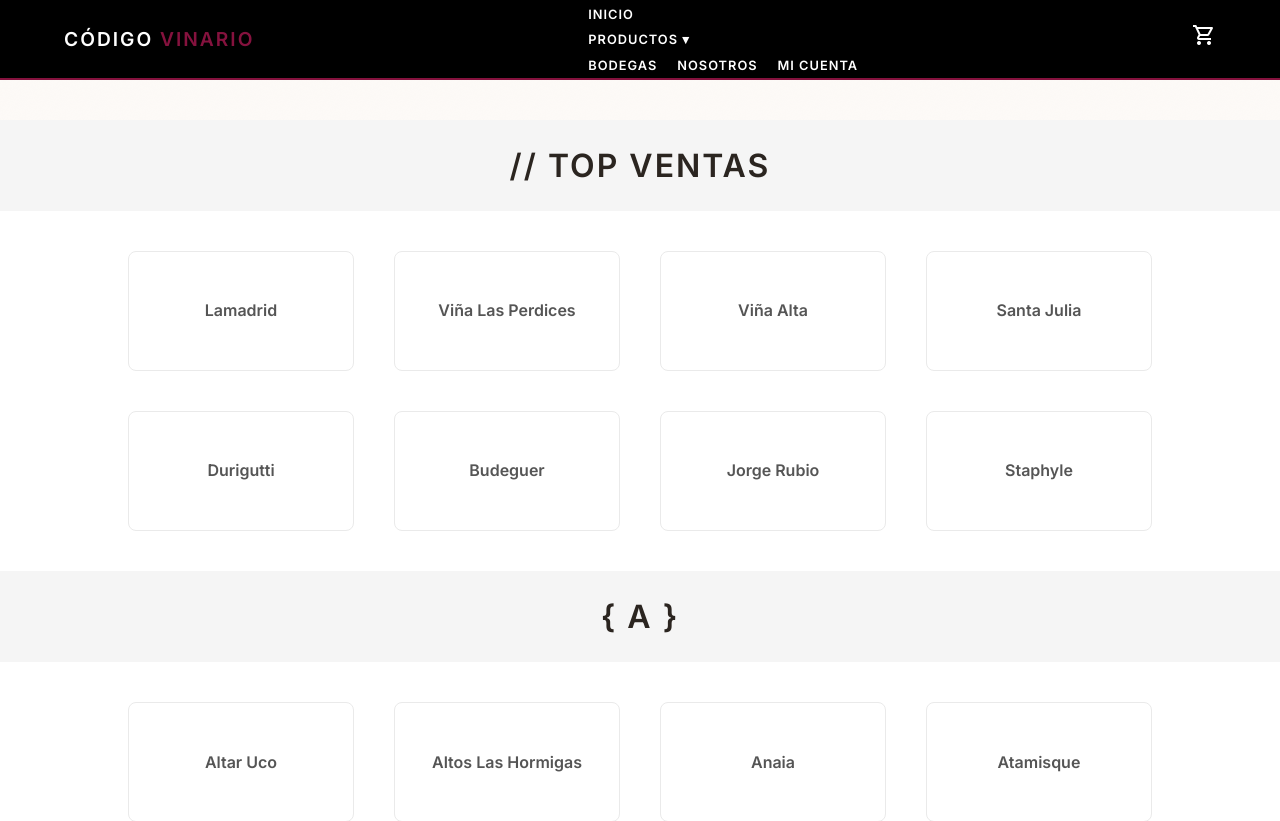
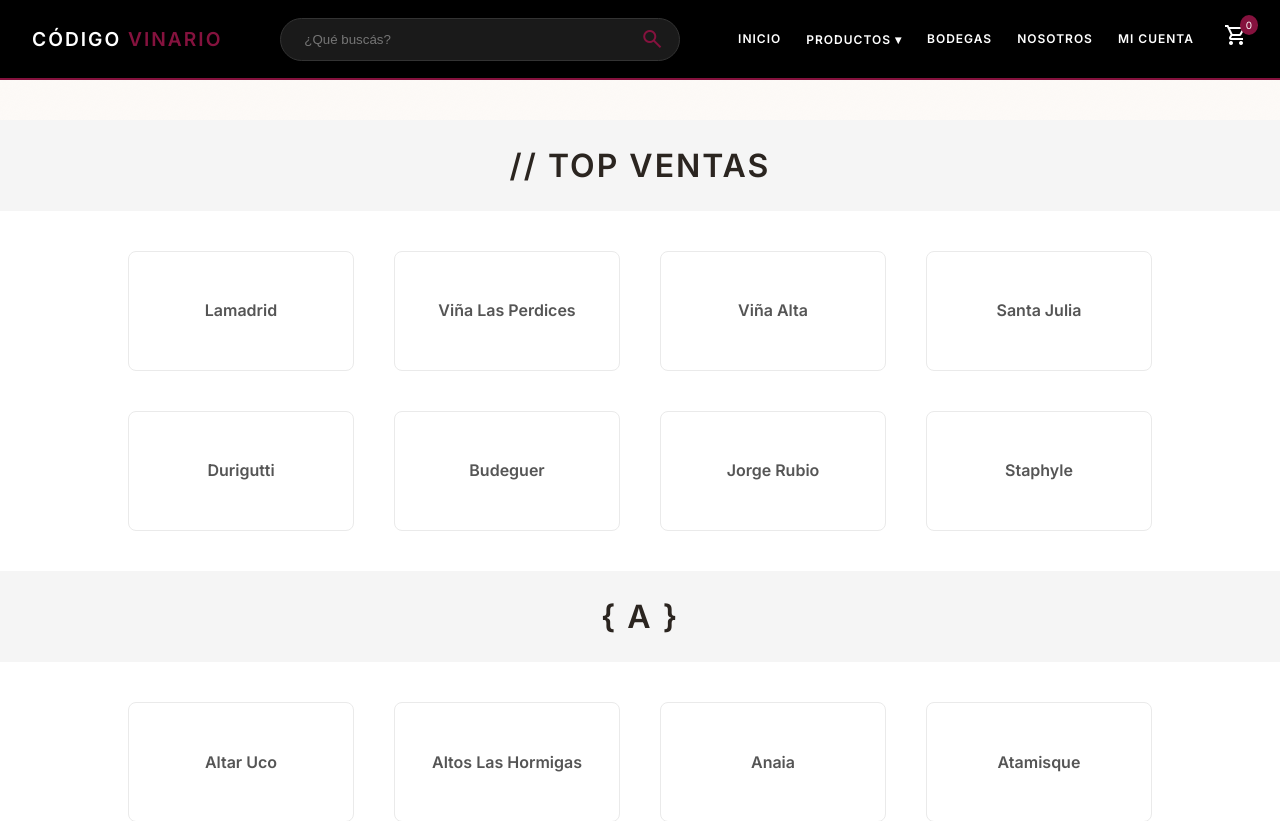
Before and after one commit to MaximoCarreras/Codigo-Vinario, a React (Vite) app: page /bodegas in a window 1280 px wide. Shown: the top 821 px of the page. Built offline with nearby package versions, Linux system fonts and the light colour scheme.

Commit message:
Navbar horizontal profesional

```diff
--- a/src/components/Navbar/Navbar.css
+++ b/src/components/Navbar/Navbar.css
@@ -1,67 +1,24 @@
-.navbar {
-    width: 100%;
-    height: 80px;
-    background-color: #000;
-    border-bottom: 2px solid #85123e;
-    z-index: 4000;
-    display: flex;
-    align-items: center;
-}
+.navbar { width: 100%; height: 80px; background-color: #000; border-bottom: 2px solid #85123e; display: flex; align-items: center; z-index: 4000; }
+.navbar__container { width: 95%; margin: 0 auto; display: flex; justify-content: space-between; align-items: center; }
 
-.navbar__container {
-    width: 90%;
-    margin: 0 auto;
-    display: flex;
-    justify-content: space-between;
-    align-items: center;
-}
+.navbar__logo-text { color: #fff; font-weight: 700; font-size: 1.2rem; letter-spacing: 2px; text-decoration: none; }
+.navbar__logo-text span { color: #85123e; }
 
-.navbar__logo-text {
-    color: #fff;
-    font-weight: 700;
-    font-size: 1.2rem;
-    letter-spacing: 2px;
-}
+.navbar__center { flex: 1; max-width: 400px; margin: 0 40px; }
+.navbar__search { display: flex; background: #1a1a1a; border: 1px solid #333; border-radius: 50px; padding: 5px 15px; }
+.navbar__search input { background: none; border: none; color: white; width: 100%; padding: 8px; outline: none; }
+.navbar__search button { background: none; border: none; color: #85123e; cursor: pointer; }
 
-.navbar__logo-text span {
-    color: #85123e;
-}
+.navbar__right { display: flex; align-items: center; gap: 30px; }
+.navbar__desktop-links { display: flex; gap: 25px; align-items: center; }
 
-.nav-item {
-    color: #fff !important;
-    text-decoration: none;
-    font-size: 0.8rem;
-    text-transform: uppercase;
-    font-weight: 600;
-    letter-spacing: 1px;
-    padding: 10px;
-    transition: 0.3s;
-}
+.nav-item { color: #fff !important; text-decoration: none; font-size: 0.75rem; text-transform: uppercase; font-weight: 700; letter-spacing: 1px; }
+.nav-item:hover { color: #85123e !important; }
 
-.nav-item:hover {
-    color: #85123e !important;
-}
+/* Dropdown */
+.nav-item-dropdown { position: relative; }
+.dropdown-menu { position: absolute; top: 100%; left: 0; background: #000; border: 1px solid #85123e; padding: 15px; min-width: 140px; display: flex; flex-direction: column; gap: 10px; }
+.dropdown-menu a { color: white; text-decoration: none; font-size: 0.75rem; text-transform: uppercase; }
 
-/* Dropdown para Productos */
-.nav-item-dropdown { position: relative; }
-.dropdown-menu {
-    position: absolute;
-    top: 100%;
-    left: 0;
-    background: #000;
-    border: 1px solid #85123e;
-    padding: 15px;
-    min-width: 150px;
-    display: flex;
-    flex-direction: column;
-    gap: 10px;
-}
-
-.dropdown-menu a {
-    color: white;
-    text-decoration: none;
-    font-size: 0.8rem;
-    text-transform: uppercase;
-}
-
-.navbar__cart-link { color: white; font-size: 1.5rem; text-decoration: none; }
+.navbar__cart-link { color: white; text-decoration: none; position: relative; font-size: 1.5rem; }
+.cart-count { position: absolute; top: -5px; right: -10px; background: #85123e; color: white; font-size: 10px; padding: 2px 6px; border-radius: 50%; }
--- a/src/components/Navbar/Navbar.jsx
+++ b/src/components/Navbar/Navbar.jsx
@@ -3,18 +3,28 @@
 import './Navbar.css';
 
 export default function Navbar() {
-  const [isMenuOpen, setIsMenuOpen] = useState(false);
   const [isProductsOpen, setIsProductsOpen] = useState(false);
 
   return (
     <nav className="navbar">
       <div className="navbar__container">
+        {/* LOGO */}
         <div className="navbar__left">
           <Link to="/" className="navbar__brand">
             <span className="navbar__logo-text">CÓDIGO <span>VINARIO</span></span>
           </Link>
         </div>
 
+        {/* BUSCADOR */}
+        <div className="navbar__center">
+          <form className="navbar__search">
+            <input type="text" placeholder="¿Qué buscás?" />
+            <button type="submit" className="material-symbols-outlined">search</button>
+          </form>
+        </div>
+
+        {/* LINKS Y CARRITO */}
+        <div className="navbar__right">
           <div className="navbar__desktop-links">
             <Link to="/" className="nav-item">Inicio</Link>
 
@@ -39,7 +49,9 @@
 
           <Link to="/carrito" className="navbar__cart-link">
             <span className="material-symbols-outlined">shopping_cart</span>
+            <span className="cart-count">0</span>
           </Link>
+        </div>
       </div>
     </nav>
   );
```
Lines whose indentation alone changed are shown as unchanged.
